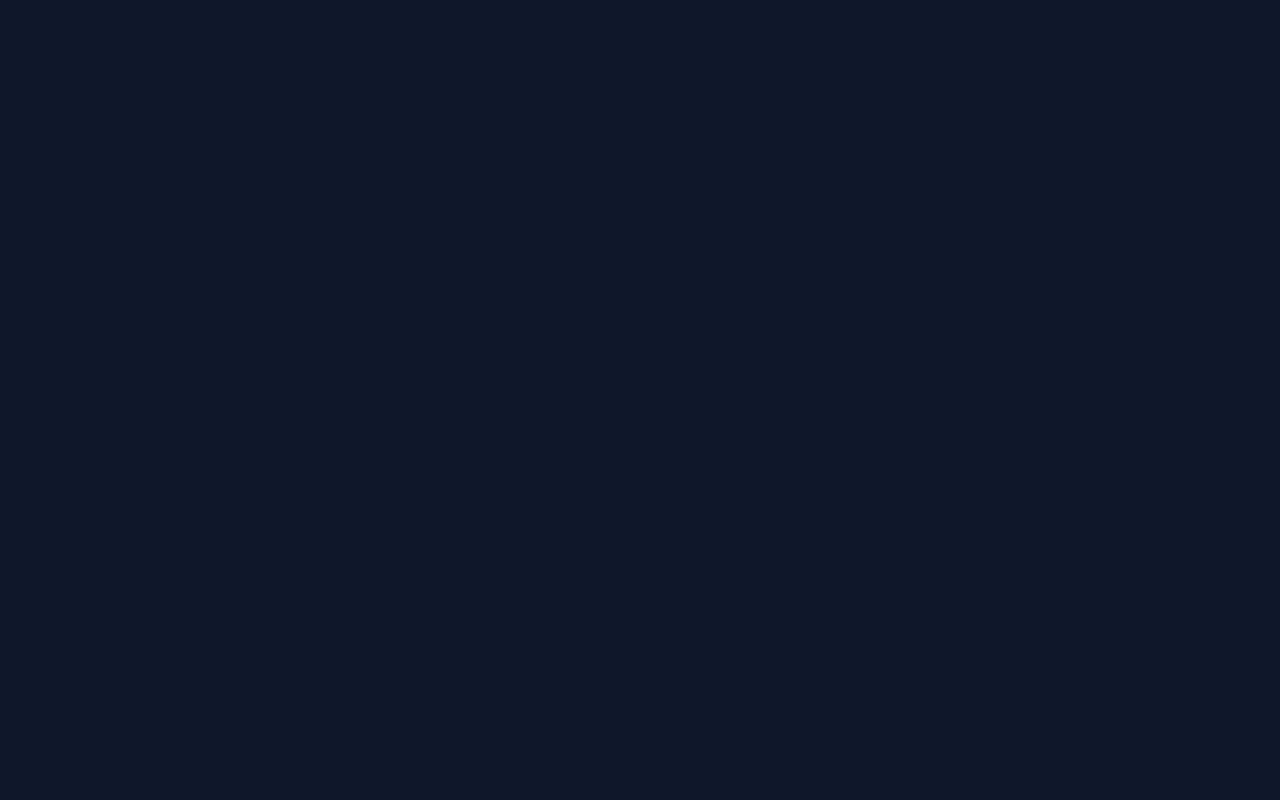
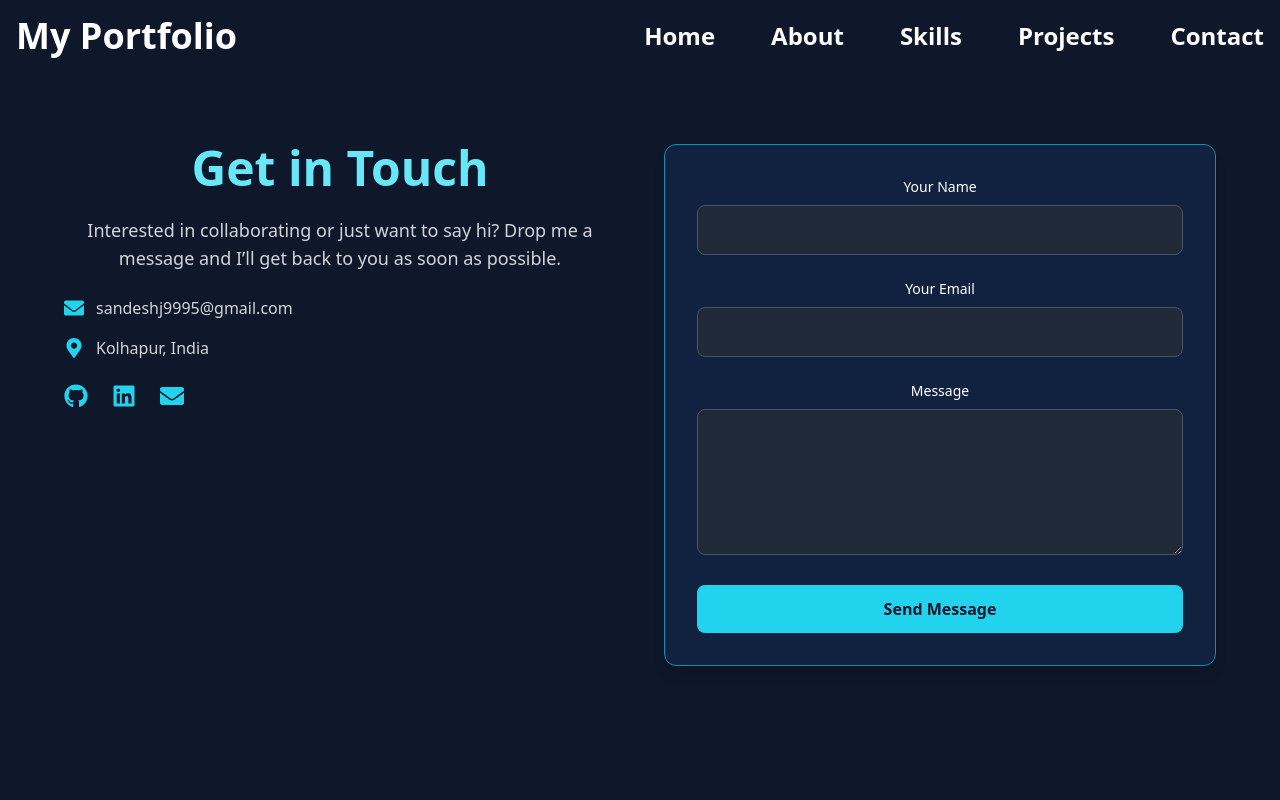
Before and after one commit to SandeshJadhav7320/Personal-Portfolio, a React (Vite) app: page /contact in a window 1280 px wide. Before the commit this address had no page. Shown: the top 800 px of the page. Built offline with nearby package versions, Linux system fonts and the light colour scheme.

Commit message:
Contact page is created

```diff
--- a/package.json
+++ b/package.json
@@ -10,6 +10,7 @@
     "preview": "vite preview"
   },
   "dependencies": {
+    "emailjs-com": "^3.2.0",
     "framer-motion": "^12.23.12",
     "react": "^19.1.0",
     "react-countup": "^6.5.3",
--- a/src/App.jsx
+++ b/src/App.jsx
@@ -7,6 +7,7 @@ import About from './pages/About';
 import Skills from "./pages/Skills";
 import Projects from "./pages/Projects";
 import Footer from './pages/Footer'
+import Contact from './pages/Concat'
 function App() {
 
   return (
@@ -19,6 +20,7 @@ function App() {
             <Route path='/skills' element={<Skills/>}/>
             <Route path='/projects' element={<Projects/>}/>
             <Route path='/footer' element={<Footer/>}/>
+            <Route path='/contact' element={<Contact/>}/>
 
           </Routes>
       </BrowserRouter>
--- a/src/pages/Concat.jsx
+++ b/src/pages/Concat.jsx
@@ -0,0 +1,162 @@
+// src/components/Contact.jsx
+
+import { motion } from "framer-motion";
+import { FaGithub, FaLinkedin, FaEnvelope, FaMapMarkerAlt } from "react-icons/fa";
+import Navbar from "./Navbar";
+import Footer from "../pages/Footer";
+import emailjs from "emailjs-com";
+import { useRef, useState } from "react";
+
+function Contact() {
+  const formRef = useRef();
+  const [done, setDone] = useState(false);
+
+  const sendEmail = (e) => {
+    e.preventDefault();
+
+    emailjs
+      .sendForm(
+        "service_t73cgzq",     // Replace with EmailJS Service ID
+        "template_99kj96p",    // Replace with EmailJS Template ID
+        formRef.current,
+        "s7uz6wlqfR00ta4LD"      // Replace with EmailJS Public Key
+      )
+      .then(
+        (result) => {
+          console.log(result.text);
+          setDone(true);
+          e.target.reset();
+        },
+        (error) => {
+          console.log(error.text);
+        }
+      );
+  };
+
+  return (
+    <>
+      <Navbar />
+      <section
+        id="contact"
+        className="py-28 bg-darkBlue text-white px-6 flex items-center justify-center"
+      >
+        <div className="max-w-6xl w-full grid md:grid-cols-2 gap-12">
+
+          {/* Left Side - Contact Info */}
+          <motion.div
+            initial={{ opacity: 0, x: -50 }}
+            whileInView={{ opacity: 1, x: 0 }}
+            transition={{ duration: 1 }}
+            viewport={{ once: true }}
+            className="space-y-6"
+          >
+            <h2 className="text-4xl sm:text-5xl font-bold text-cyan-300">
+              Get in Touch
+            </h2>
+            <p className="text-lg text-gray-300">
+              Interested in collaborating or just want to say hi?
+              Drop me a message and I’ll get back to you as soon as possible.
+            </p>
+
+            <div className="space-y-4">
+              <p className="flex items-center gap-3 text-gray-300">
+                <FaEnvelope className="text-cyan-400 text-xl" /> sandeshj9995@gmail.com
+              </p>
+              <p className="flex items-center gap-3 text-gray-300">
+                <FaMapMarkerAlt className="text-cyan-400 text-xl" /> Kolhapur, India
+              </p>
+            </div>
+
+            {/* Social Links */}
+            <div className="flex space-x-6 mt-6">
+              <a
+                href="https://github.com/yourusername"
+                target="_blank"
+                rel="noopener noreferrer"
+                className="text-cyan-400 text-2xl hover:text-white transition"
+              >
+                <FaGithub />
+              </a>
+              <a
+                href="https://linkedin.com/in/yourusername"
+                target="_blank"
+                rel="noopener noreferrer"
+                className="text-cyan-400 text-2xl hover:text-white transition"
+              >
+                <FaLinkedin />
+              </a>
+              <a
+                href="mailto:sandeshjadhav@gmail.com"
+                className="text-cyan-400 text-2xl hover:text-white transition"
+              >
+                <FaEnvelope />
+              </a>
+            </div>
+          </motion.div>
+
+          {/* Right Side - Contact Form */}
+          <motion.div
+            initial={{ opacity: 0, x: 50 }}
+            whileInView={{ opacity: 1, x: 0 }}
+            transition={{ duration: 1 }}
+            viewport={{ once: true }}
+          >
+            <form
+              ref={formRef}
+              onSubmit={sendEmail}
+              className="bg-[#112240] p-8 rounded-xl shadow-lg border border-cyan-600 space-y-6"
+            >
+              <div>
+                <label className="block text-sm mb-2">Your Name</label>
+                <input
+                  type="text"
+                  name="user_name"
+                  required
+                  className="w-full px-4 py-3 rounded-lg bg-gray-800 border border-gray-600 text-white focus:outline-none focus:border-cyan-400"
+                />
+              </div>
+
+              <div>
+                <label className="block text-sm mb-2">Your Email</label>
+                <input
+                  type="email"
+                  name="user_email"
+                  required
+                  className="w-full px-4 py-3 rounded-lg bg-gray-800 border border-gray-600 text-white focus:outline-none focus:border-cyan-400"
+                />
+              </div>
+
+              <div>
+                <label className="block text-sm mb-2">Message</label>
+                <textarea
+                  name="message"
+                  rows="5"
+                  required
+                  className="w-full px-4 py-3 rounded-lg bg-gray-800 border border-gray-600 text-white focus:outline-none focus:border-cyan-400"
+                ></textarea>
+              </div>
+
+              <motion.button
+                whileHover={{ scale: 1.05 }}
+                whileTap={{ scale: 0.95 }}
+                type="submit"
+                className="w-full py-3 px-6 rounded-lg bg-cyan-400 text-darkBlue font-semibold hover:bg-cyan-500 transition"
+              >
+                Send Message
+              </motion.button>
+
+              {done && (
+                <p className="text-green-400 text-sm mt-3">
+                  ✅ Message sent successfully!
+                </p>
+              )}
+            </form>
+          </motion.div>
+        </div>
+      </section>
+      <Footer />
+    </>
+  );
+}
+
+export default Contact;
--- a/src/pages/Navbar.jsx
+++ b/src/pages/Navbar.jsx
@@ -44,7 +44,7 @@ const Navbar = () => {
           <li><Link to="/about" className="hover:text-gray-500 font-bold text-2xl">About</Link></li>
           <li><Link to="/skills" className="hover:text-gray-500 font-bold text-2xl">Skills</Link></li>
           <li><Link to="/projects" className="hover:text-gray-500 font-bold text-2xl">Projects</Link></li>
-          <li><Link to="#contact" className="hover:text-gray-500 font-bold text-2xl">Contact</Link></li>
+          <li><Link to="/contact" className="hover:text-gray-500 font-bold text-2xl">Contact</Link></li>
         </ul>
       </div>
 
@@ -55,7 +55,7 @@ const Navbar = () => {
           <li><Link to="/about" onClick={() => setIsOpen(false)}>About</Link></li>
           <li><Link to="/projects" onClick={() => setIsOpen(false)}>Projects</Link></li>
           <li><Link to="/skills" onClick={() => setIsOpen(false)}>Skills</Link></li>
-          <li><Link to="#contact" onClick={() => setIsOpen(false)}>Contact</Link></li>
+          <li><Link to="/contact" onClick={() => setIsOpen(false)}>Contact</Link></li>
         </ul>
       )}
     </nav>
```
Also changed, not shown: 1 other file (tests, documents, lock files or other folders).
